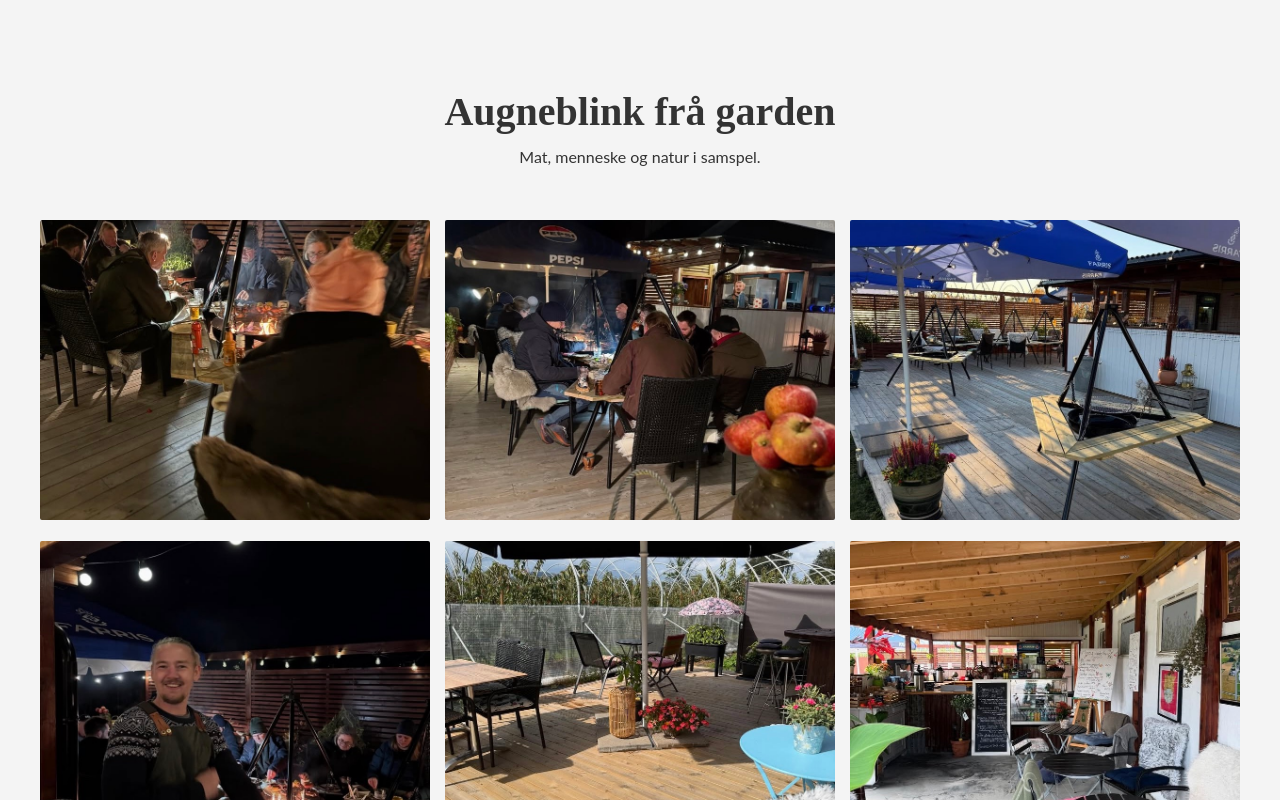
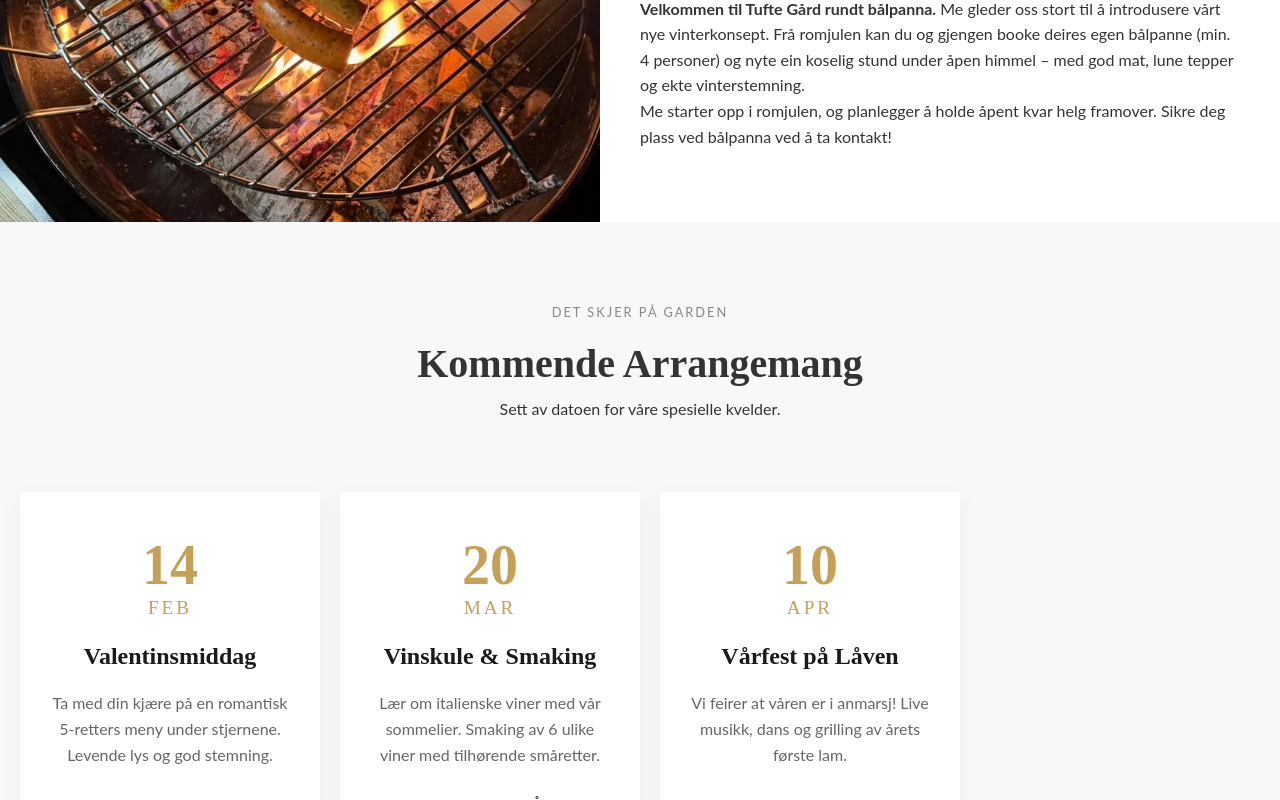
Before and after one commit to josefanderberg/tuftegard, a React (Create React App) app: page / in a window 1280 px wide. Shown: the part 2000-2800 px from the top of the page. Built offline with nearby package versions, Linux system fonts and the light colour scheme; no server answers; the database is empty.

Commit message:
Meny typ annat också

```diff
--- a/package.json
+++ b/package.json
@@ -13,6 +13,7 @@
     "react": "^19.1.0",
     "react-datepicker": "^8.4.0",
     "react-dom": "^19.1.0",
+    "react-phone-input-2": "^2.15.1",
     "react-router-dom": "^7.13.0",
     "web-vitals": "^2.1.4"
   },
--- a/src/Admin.js
+++ b/src/Admin.js
@@ -705,6 +705,7 @@
                             <h3>Intro / Filosofi</h3>
                             <Input label="Rubrik (Huvud)" value={formData.intro?.title} onChange={(e) => handleChange('intro', 'title', e.target.value)} />
                             <Input label="Etikett" value={formData.intro?.label} onChange={(e) => handleChange('intro', 'label', e.target.value)} />
+                            <TextArea label="Text (Intro - Framtidsplaner)" value={formData.intro?.description} onChange={(e) => handleChange('intro', 'description', e.target.value)} />
 
                             <h4 style={{ marginTop: '15px', color: '#c5a059' }}>Del 1: Garden (Vänster bild)</h4>
                             <Input label="Rubrik (Garden)" value={formData.intro?.gardenTitle} onChange={(e) => handleChange('intro', 'gardenTitle', e.target.value)} />
--- a/src/App.css
+++ b/src/App.css
@@ -117,7 +117,7 @@
   transition: 0.3s;
 }
 
-@media (max-width: 768px) {
+@media (max-width: 868px) {
   .menu-toggle {
     display: flex;
   }
@@ -302,10 +302,17 @@
   transform: translateX(0);
 }
 
-/* --- SPLIT SECTION (Bilde + Text) --- */
+/* --- SPLIT SECTION (Full Width Blocks) --- */
 .split-section {
   display: flex;
   flex-wrap: wrap;
+  width: 100%;
+  margin: 0;
+  background-color: #fff;
+}
+
+.split-section:hover {
+  transform: none;
 }
 
 .split-section.reverse {
@@ -316,6 +323,14 @@
 .split-content {
   flex: 1;
   min-width: 300px;
+}
+
+.split-content {
+  padding: 80px 50px;
+  display: flex;
+  flex-direction: column;
+  justify-content: center;
+
 }
 
 .split-image {
@@ -369,9 +384,9 @@
   transition: transform 0.3s;
 }
 
-.masonry-item img:hover {
+/* .masonry-item img:hover {
   transform: scale(1.02);
-}
+} */
 
 /* NYTT: Galleri Knapp */
 .gallery-button-container {
@@ -577,6 +592,43 @@
   }
 }
 
+/* --- TELEFON INPUT STYLING (React Phone Input 2 Override) --- */
+.phone-input-wrapper {
+  width: 100%;
+}
+
+.custom-phone-container {
+  width: 100% !important;
+}
+
+.custom-phone-input {
+  width: 100% !important;
+  height: 52px !important;
+  font-size: 1rem !important;
+  font-family: var(--font-sans) !important;
+  border-radius: 2px !important;
+  border: 1px solid #ddd !important;
+  padding-left: 48px !important;
+  /* Plats för flaggan */
+}
+
+.custom-phone-button {
+  background: transparent !important;
+  border: none !important;
+  border-right: 1px solid #ddd !important;
+  border-radius: 2px 0 0 2px !important;
+}
+
+.react-tel-input .flag-dropdown {
+  background-color: transparent !important;
+  border: none !important;
+}
+
+.react-tel-input .selected-flag:hover,
+.react-tel-input .selected-flag:focus {
+  background-color: #f5f5f5 !important;
+}
+
 .booking-form button {
   background-color: var(--primary-dark);
   color: var(--gold);
@@ -649,11 +701,19 @@
   background-color: var(--primary-dark) !important;
   color: #fff !important;
   border-bottom: none !important;
+  padding-top: 5px !important;
+  /* Minska höjden */
 }
 
 .react-datepicker__current-month,
 .react-datepicker__day-name {
   color: var(--gold) !important;
+}
+
+/* FIX: Pilarna för månadbyte */
+.react-datepicker__navigation {
+  display: none !important;
+  /* Döljer standardpilarna då vi har custom header */
 }
 
 .react-datepicker__day--selected,
@@ -739,8 +799,117 @@
 
 .social-icon:hover {
   color: var(--gold);
-  transform: translateY(-2px);
+  transform: translateY(-3px);
 }
+
+/* --- EVENTS SECTION (Kommende Arrangemang - SLIDER) --- */
+.events-section {
+  padding: 80px 0;
+  /* Full width container handling padding internally */
+  background-color: #f8f8f8;
+  position: relative;
+  z-index: 1;
+  overflow: hidden;
+  /* Prevent scrollbars from messing up layout */
+}
+
+.events-grid {
+  display: flex;
+  flex-wrap: nowrap;
+  /* Prevent wrapping */
+  overflow-x: auto;
+  /* Allow horizontal scroll */
+  gap: 20px;
+  padding: 20px 20px 40px 20px;
+  /* Bottom padding for scrollbar or shadow */
+  scroll-snap-type: x mandatory;
+  /* Enable snap scrolling */
+  -webkit-overflow-scrolling: touch;
+  /* Smooth scrolling on iOS */
+  max-width: 100%;
+  margin: 0;
+
+  /* Hide scrollbar for cleaner look (optional) */
+  scrollbar-width: none;
+  /* Firefox */
+}
+
+/* Hide scrollbar for Chrome, Safari and Opera */
+.events-grid::-webkit-scrollbar {
+  display: none;
+}
+
+.event-card {
+  flex: 0 0 300px;
+  /* Fixed width, don't grow or shrink */
+  background: #fff;
+  padding: 40px 30px;
+  text-align: center;
+  box-shadow: 0 5px 20px rgba(0, 0, 0, 0.05);
+  transition: transform 0.3s ease, box-shadow 0.3s ease;
+  border-top: 5px solid transparent;
+  scroll-snap-align: center;
+  /* Snap to center */
+}
+
+.event-card:hover {
+  transform: translateY(-10px);
+  box-shadow: 0 15px 30px rgba(0, 0, 0, 0.1);
+  border-top-color: var(--gold);
+}
+
+.event-date-large {
+  font-family: var(--font-serif);
+  color: var(--gold);
+  line-height: 1;
+  margin-bottom: 20px;
+}
+
+.event-date-large .day {
+  display: block;
+  font-size: 3.5rem;
+  font-weight: 700;
+}
+
+.event-date-large .month {
+  display: block;
+  font-size: 1.2rem;
+  text-transform: uppercase;
+  letter-spacing: 3px;
+  margin-top: 5px;
+}
+
+.event-card h4 {
+  font-size: 1.5rem;
+  margin-bottom: 15px;
+  color: var(--primary-dark);
+}
+
+.event-card p {
+  color: #666;
+  font-size: 1rem;
+  margin-bottom: 25px;
+}
+
+.btn-event {
+  display: inline-block;
+  font-size: 0.9rem;
+  text-transform: uppercase;
+  letter-spacing: 1px;
+  color: var(--primary-dark);
+  font-weight: bold;
+  text-decoration: none;
+  border-bottom: 2px solid var(--gold);
+  padding-bottom: 2px;
+  transition: color 0.3s;
+  cursor: pointer;
+}
+
+.btn-event:hover {
+  color: var(--gold);
+}
+
+
 
 .social-icon svg {
   width: 28px;
@@ -789,9 +958,10 @@
     text-align: center;
   }
 }
+
 /* Ensure body doesn't scroll horizontally due to transforms */
 body {
-    overflow-x: hidden;
+  overflow-x: hidden;
 }
 
 /* --- POPUP MODAL --- */
@@ -834,11 +1004,23 @@
 }
 
 @keyframes fadeIn {
-  from { opacity: 0; }
-  to { opacity: 1; }
+  from {
+    opacity: 0;
+  }
+
+  to {
+    opacity: 1;
+  }
 }
 
 @keyframes slideUp {
-  from { transform: translateY(20px); opacity: 0; }
-  to { transform: translateY(0); opacity: 1; }
+  from {
+    transform: translateY(20px);
+    opacity: 0;
+  }
+
+  to {
+    transform: translateY(0);
+    opacity: 1;
+  }
 }
--- a/src/Home.js
+++ b/src/Home.js
@@ -1,5 +1,7 @@
 import React, { useState, useEffect, useRef } from 'react';
-import DatePicker from 'react-datepicker';
+import DatePicker, { registerLocale } from 'react-datepicker';
+import nb from 'date-fns/locale/nb';
+import { format } from 'date-fns';
 import "react-datepicker/dist/react-datepicker.css";
 import './App.css';
 import { db } from './firebase';
@@ -7,6 +9,10 @@
 import emailjs from '@emailjs/browser';
 
 import { defaultContent } from './defaultContent';
+import PhoneInput from 'react-phone-input-2';
+import 'react-phone-input-2/lib/style.css';
+
+registerLocale('nb', nb);
 
 // --- ANIMATION KOMPONENT ---
 const RevealOnScroll = ({ children, id, className = "", style = {} }) => {
@@ -16,10 +22,13 @@
     useEffect(() => {
         const observer = new IntersectionObserver(
             ([entry]) => {
-                // Uppdatera isVisible varje gång elementet går in/ut ur viewport
-                setIsVisible(entry.isIntersecting);
+                // VIKTIGT: Triggas bara EN gång (observer.disconnect())
+                if (entry.isIntersecting) {
+                    setIsVisible(true);
+                    observer.disconnect();
+                }
             },
-            { threshold: 0.15 } // 15% synligt för att trigga
+            { threshold: 0.1 } // Lite lägre tröskel så det säkert händer
         );
         if (ref.current) observer.observe(ref.current);
         return () => observer.disconnect();
@@ -247,7 +256,7 @@
 
     return (
         <div className="App">
-            <div className="hero-bg-fixed" style={{ backgroundImage: "linear-gradient(rgba(0,0,0,0.3), rgba(0,0,0,0.4)), url('/tufte7.png')" }}></div>
+            <div className="hero-bg-fixed" style={{ backgroundImage: "linear-gradient(rgba(0,0,0,0.3), rgba(0,0,0,0.4)), url('/tufte2.png')" }}></div>
 
             <header className={`header ${scrolled ? 'scrolled' : ''}`}>
                 <div className="header-container">
@@ -256,7 +265,7 @@
                         <span className="bar"></span><span className="bar"></span><span className="bar"></span>
                     </button>
                     <nav className={`nav-menu ${menuOpen ? 'open' : ''}`}>
-                        <button onClick={() => scrollToSection('stemning')}>Stemning</button>
+                        <button onClick={() => scrollToSection('arrangemant')}>Arrangemant</button>
                         <button onClick={() => scrollToSection('galleri')}>Galleri</button>
                         <button onClick={() => scrollToSection('meny')}>Mat & Drikke</button>
                         <button onClick={() => scrollToSection('kontakt')} className="btn-book">Bestill Bålpanne</button>
@@ -269,11 +278,17 @@
                     <span className="subtitle">{content.hero.subtitle}</span>
                     <h2>{content.hero.title}</h2>
                     <p>{content.hero.description}</p>
-                    <button className="btn-primary" onClick={() => scrollToSection('stemning')}>{content.hero.buttonText}</button>
+                    <button className="btn-primary" onClick={() => scrollToSection('arrangemant')}>{content.hero.buttonText}</button>
                 </div>
             </section>
 
 
+
+            {/* --- SEKTION 1: INTRO / FILOSOFI (Only Label + Symbol) --- */}
+            <section className="text-center" style={{ padding: '80px 20px 40px', backgroundColor: '#fff', position: 'relative', zIndex: 1 }}>
+                <span className="label" style={{ marginBottom: '5px' }}>{content.intro.label}</span>
+                <div className="divider" style={{ marginTop: '10px' }}>❦</div>
+            </section>
 
             {/* --- SEKTION 2: GARDEN (Bild Vänster / Text Höger) --- */}
             <div className="split-section">
@@ -300,7 +315,7 @@
             </div>
 
             {/* --- SEKTION 4: VINTER/STÄMNING (Bild Vänster / Text Höger) --- */}
-            <div id="stemning" className="split-section">
+            <div id="arrangemant" className="split-section">
                 <RevealOnScroll className="split-image slide-left" style={{ backgroundImage: "url('/tufte3.png')" }}>
                     {/* Bild Container */}
                 </RevealOnScroll>
@@ -310,7 +325,52 @@
                     <p><strong>{content.winter.textPart1.split('.')[0] + '.'}</strong> {content.winter.textPart1.split('.').slice(1).join('.')}</p>
                     <p>{content.winter.textPart2}</p>
                 </RevealOnScroll>
+
             </div>
+
+            {/* --- KOMMENDE ARRANGEMANG --- */}
+            <section className="events-section">
+                <div className="section-header">
+                    <span className="label">Det skjer på garden</span>
+                    <h3>Kommende Arrangemang</h3>
+                    <p>Sett av datoen for våre spesielle kvelder.</p>
+                </div>
+
+                <div className="events-grid">
+                    {/* Eksempel Event 1 */}
+                    <RevealOnScroll className="event-card">
+                        <div className="event-date-large">
+                            <span className="day">14</span>
+                            <span className="month">Feb</span>
+                        </div>
+                        <h4>Valentinsmiddag</h4>
+                        <p>Ta med din kjære på en romantisk 5-retters meny under stjernene. Levende lys og god stemning.</p>
+                        <span onClick={() => scrollToSection('kontakt')} className="btn-event">Bestill Bord</span>
+                    </RevealOnScroll>
+
+                    {/* Eksempel Event 2 */}
+                    <RevealOnScroll className="event-card" style={{ transitionDelay: '0.2s' }}>
+                        <div className="event-date-large">
+                            <span className="day">20</span>
+                            <span className="month">Mar</span>
+                        </div>
+                        <h4>Vinskule & Smaking</h4>
+                        <p>Lær om italienske viner med vår sommelier. Smaking av 6 ulike viner med tilhørende småretter.</p>
+                        <span onClick={() => scrollToSection('kontakt')} className="btn-event">Meld deg på</span>
+                    </RevealOnScroll>
+
+                    {/* Eksempel Event 3 */}
+                    <RevealOnScroll className="event-card" style={{ transitionDelay: '0.4s' }}>
+                        <div className="event-date-large">
+                            <span className="day">10</span>
+                            <span className="month">Apr</span>
+                        </div>
+                        <h4>Vårfest på Låven</h4>
+                        <p>Vi feirer at våren er i anmarsj! Live musikk, dans og grilling av årets første lam.</p>
+                        <span onClick={() => scrollToSection('kontakt')} className="btn-event">Les mer</span>
+                    </RevealOnScroll>
+                </div>
+            </section>
 
             <section id="galleri" className="gallery-section">
                 <div className="section-header">
@@ -333,14 +393,14 @@
                 )}
             </section>
 
-            <RevealOnScroll id="meny" className="menu-section" style={{ backgroundImage: "url('/tufte3.png')" }}>
+            <section id="meny" className="menu-section" style={{ backgroundImage: "url('/tufte3.png')" }}>
                 <div className="menu-overlay"></div>
                 <div className="menu-content-wrapper">
                     <span className="label" style={{ color: 'var(--gold)' }}>{content.menu.label}</span>
                     <h3 className="yellowh3">{content.menu.title}</h3>
                     <p className="menu-intro">{content.menu.intro}</p>
-                    <div className="menu-columns">
-                        <div className="menu-col">
+                    <div className="menu-columns" style={{ justifyContent: 'center' }}>
+                        <div className="menu-col" style={{ flex: '0 0 100%', maxWidth: '800px' }}>
                             <h4>Hovudrettar</h4>
                             <ul>
                                 {mainCourses.length > 0 ? (
@@ -355,34 +415,12 @@
                                 )}
                             </ul>
                         </div>
-                        <div className="menu-col">
-                            <h4>I Koppen & For de minste</h4>
-                            <ul>
-                                {drinksGroups.length > 0 ? (
-                                    drinksGroups.map((item, index) => (
-                                        <li key={index}>
-                                            <strong>{item.title}</strong>
-                                            <span>{item.description}</span>
-                                        </li>
-                                    ))
-                                ) : (
-                                    <p>Inga alternativ tillgängliga.</p>
-                                )}
-                            </ul>
                     </div>
+
                 </div>
-                    <p className="price-note">
-                        <em><strong>{content.menu.priceNotePrefix}</strong> {content.menu.priceNote.replace(content.menu.priceNotePrefix, '')}</em>
-                    </p>
-                    <div className="menu-times">
-                        {content.menu.openingTimes.map((time, idx) => (
-                            <p key={idx}>{time}</p>
-                        ))}
-                    </div>
-                </div>
-            </RevealOnScroll>
+            </section>
 
-            <RevealOnScroll id="kontakt" className="booking-section">
+            <section id="kontakt" className="booking-section">
                 <div className="booking-container">
                     <h3>{content.booking.title}</h3>
                     <p>{content.booking.subtitle}</p>
@@ -390,7 +428,22 @@
                     <form className="booking-form" onSubmit={handleSubmitBooking}>
                         <div className="input-grid-row">
                             <input type="text" placeholder="Ditt namn" required value={formData.name} onChange={e => setFormData({ ...formData, name: e.target.value })} />
-                            <input type="tel" placeholder="Mobilnummer" required value={formData.phone} onChange={e => setFormData({ ...formData, phone: e.target.value })} />
+                            <div className="phone-input-wrapper">
+                                <PhoneInput
+                                    country={'no'}
+                                    preferredCountries={['no', 'se']}
+                                    value={formData.phone}
+                                    onChange={phone => setFormData({ ...formData, phone })}
+                                    inputProps={{
+                                        name: 'phone',
+                                        required: true,
+                                        placeholder: 'Mobilnummer'
+                                    }}
+                                    containerClass="custom-phone-container"
+                                    inputClass="custom-phone-input"
+                                    buttonClass="custom-phone-button"
+                                />
+                            </div>
                         </div>
 
                         <div className="input-grid-row" style={{ gridTemplateColumns: '1fr' }}>
@@ -399,12 +452,42 @@
                                 selected={bookingDate}
                                 onChange={(date) => setBookingDate(date)}
                                 includeDates={openDates}
+                                locale="nb"
                                 // EXCLUDE FULLA DATUM
                                 excludeDates={fullyBookedDates.map(d => new Date(d))}
                                 placeholderText="Velg tilgjengelig dato"
                                 dateFormat="yyyy-MM-dd"
                                 required
                                 wrapperClassName="react-datepicker-wrapper-custom"
+                                renderCustomHeader={({
+                                    date,
+                                    decreaseMonth,
+                                    increaseMonth,
+                                    prevMonthButtonDisabled,
+                                    nextMonthButtonDisabled,
+                                }) => (
+                                    <div style={{
+                                        margin: "5px 10px", // Mindre marginal
+                                        display: "flex",
+                                        justifyContent: "space-between",
+                                        alignItems: "center",
+                                        background: 'transparent'
+                                    }}>
+                                        <button onClick={decreaseMonth} disabled={prevMonthButtonDisabled} type="button"
+                                            style={{ background: 'none', border: 'none', cursor: 'pointer', fontSize: '1.5rem', color: '#c5a059', padding: '0 10px' }}>
+                                            {"‹"}
+                                        </button>
+
+                                        <div style={{ fontWeight: 'bold', color: '#c5a059', textTransform: 'capitalize', whiteSpace: 'nowrap', fontSize: '1rem' }}>
+                                            {format(date, "MMMM yyyy", { locale: nb })}
+                                        </div>
+
+                                        <button onClick={increaseMonth} disabled={nextMonthButtonDisabled} type="button"
+                                            style={{ background: 'none', border: 'none', cursor: 'pointer', fontSize: '1.5rem', color: '#c5a059', padding: '0 10px' }}>
+                                            {"›"}
+                                        </button>
+                                    </div>
+                                )}
                             />
                         </div>
 
@@ -442,7 +525,7 @@
                     </form>
                     <p className="booking-info">{content.booking.contactInfo}</p>
                 </div>
-            </RevealOnScroll>
+            </section>
             <footer className="footer">
                 <div className="footer-content">
                     <div className="social-links">
@@ -456,7 +539,8 @@
                     <p>{content.footer.text}</p>
                 </div>
             </footer>
-            {showConfirmation && (
+            {
+                showConfirmation && (
                     <div className="popup-overlay">
                         <div className="popup-content">
                             <h3>{content.confirmationPopup?.title || "Takk for di bestilling!"}</h3>
@@ -465,8 +549,9 @@
                             <button className="btn-primary" onClick={closeConfirmation}>Lukk</button>
                         </div>
                     </div>
-            )}
-        </div>
+                )
+            }
+        </div >
     );
 };
 
```
Also changed, not shown: src/defaultContent.js (+5 -8 lines), 1 other file (tests, documents, lock files or other folders). Lines whose indentation alone changed are shown as unchanged.
